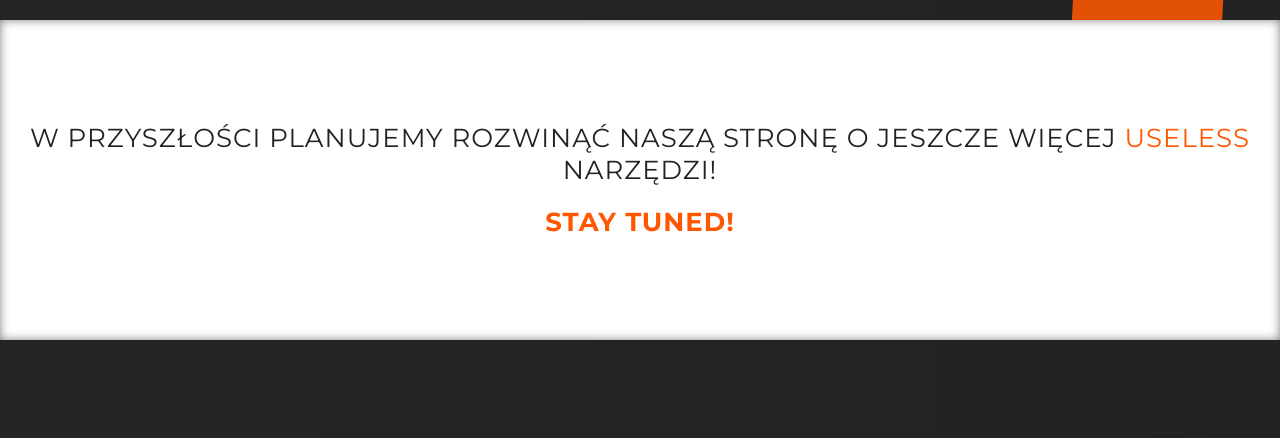
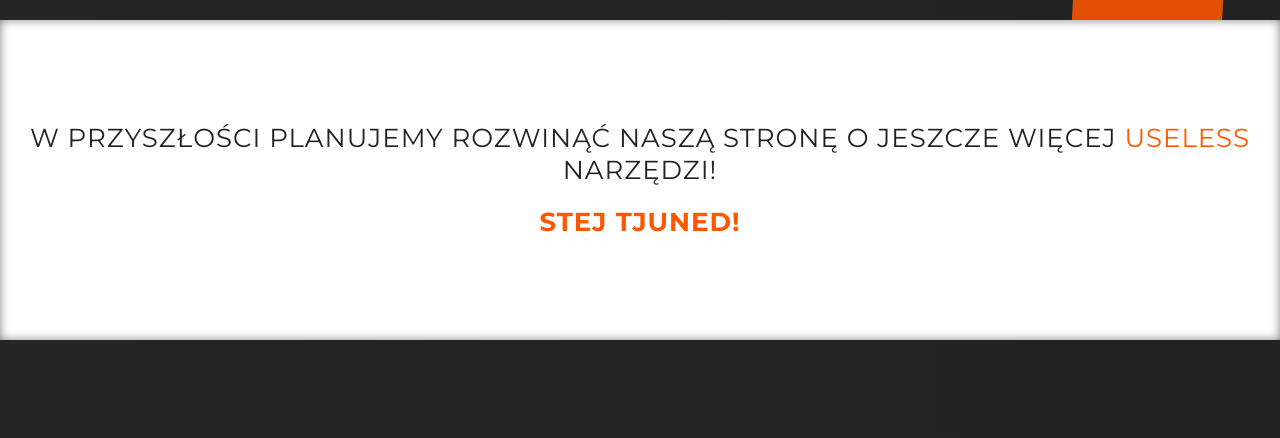
Before and after one commit to skni-kod/Useless-Tools, a Django app: page / in a window 1280 px wide. Shown: the part 2360-2798 px from the top of the page. Run offline with Django 4.2, Linux system fonts and the light colour scheme; some libraries are stand-ins or nearby versions.

Commit message:
essential home.html update
it's essential

```diff
--- a/core/templates/core/home.html
+++ b/core/templates/core/home.html
@@ -79,7 +79,7 @@
                     <div class="tool-img"></div>
                     <div class="card-back">
                         <p class="card-header">Lorem ipsum</p>
-                        <p class="card-text">Lorem ipsum dolor sit amet consectetur adipisicing elit. Quis voluptates autem sit, non animi eos? Doloremque, quibusdam! Soluta praesentium, laborum temporibus commodi, eaque delectus quaerat consequatur adipisci quibusdam labore impedit!</p>
+                        <p class="card-text">Jeszcze gdy chodziłem do podstawówki, to był tam taki Paweł, i ja jechałem na rowerze, i go spotkałem, i potem jeszcze pojechałem do biedronki na lody, i po drodze do domu wtedy jeszcze, już do domu pojechałem.</p>
                     </div>
                 </div>
             </a>
@@ -136,7 +136,7 @@
 
     <section class="more">
         <p>W przyszłości planujemy rozwinąć naszą stronę o jeszcze więcej <span class="orange-text">useless</span> narzędzi!</p>
-        <p><span class="orange-text">stay tuned!</span></p>
+        <p><span class="orange-text">stej tjuned!</span></p>
     </section>
 
     <section class="about">
```
